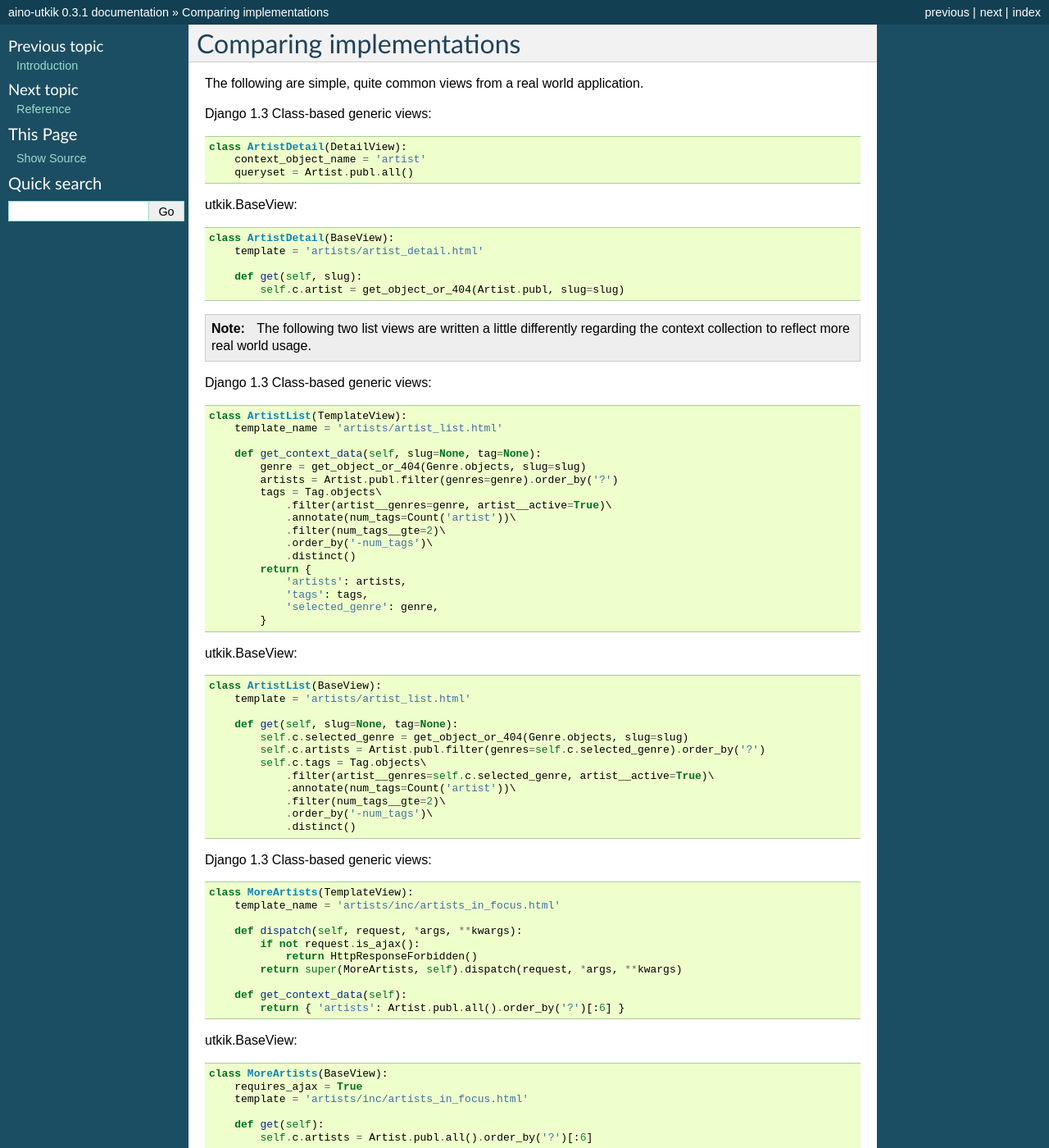
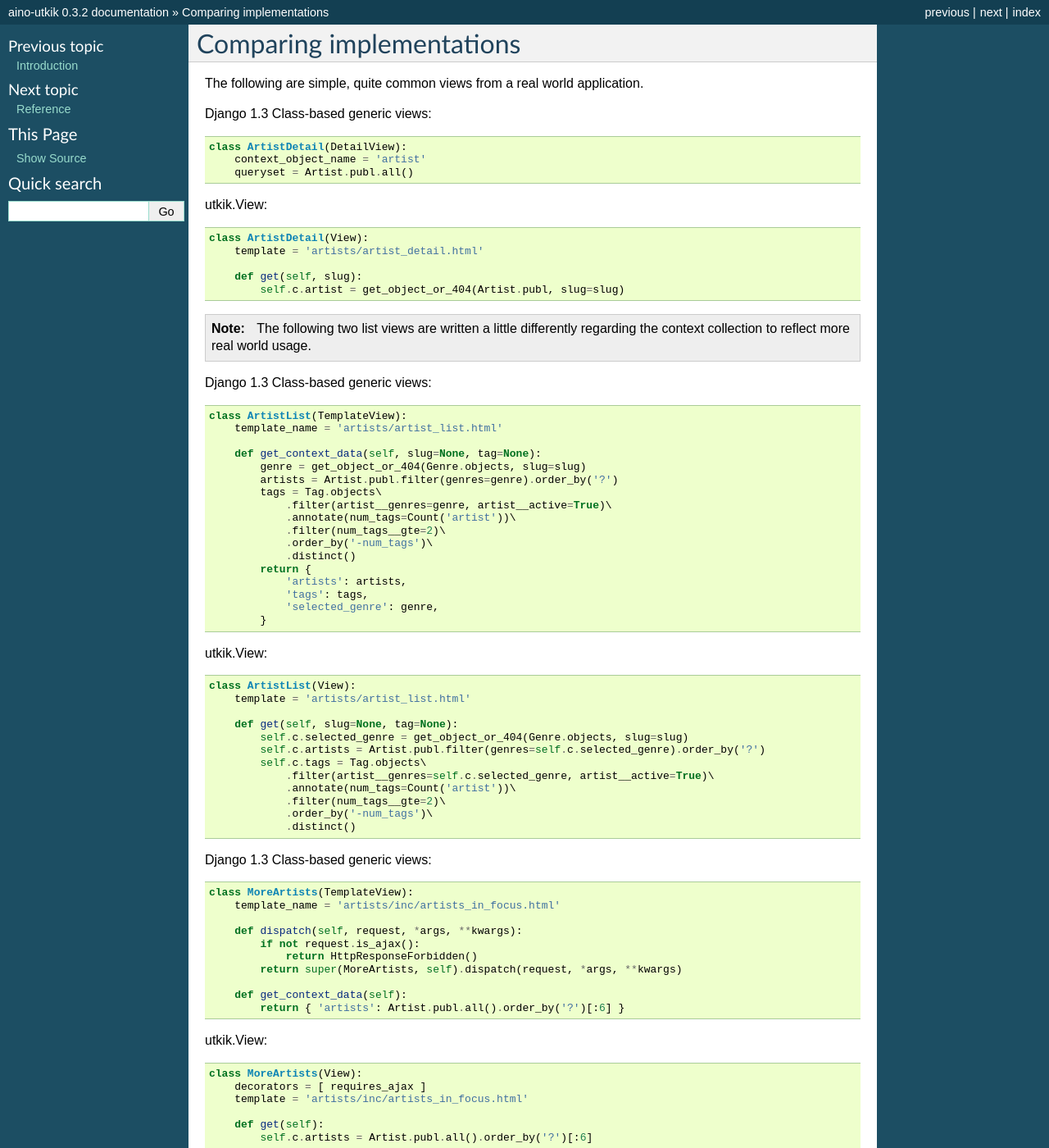
Before and after one commit to sorl/aino-utkik, a Sphinx documentation site: the page built from docs/compare.rst, in a window 1280 px wide and 1400 px high. Shown: the whole window at 82% size. Built offline with Sphinx 7.4.7, drawn with Linux system fonts in a browser that asks for light colours; some of the changed text lies outside the part shown.

Commit message:
thanks SmileyChris

```diff
--- a/README.rst
+++ b/README.rst
@@ -18,16 +18,16 @@
     # news/views.py
     from django.shortcuts import get_object_or_404
     from news.models import News
-    from utkik import BaseView
+    from utkik import View
 
-    class NewsDetailView(BaseView):
+    class NewsDetailView(View):
         template = 'news/news_detail.html'
 
         def get(self, slug):
             self.c.news = get_object_or_404(News.objects, slug=slug)
 
 
-    class NewsListView(BaseView):
+    class NewsListView(View):
         template = 'news/news_list.html'
 
         def get(self):
--- a/docs/compare.rst
+++ b/docs/compare.rst
@@ -6,7 +6,7 @@
 The following are simple, quite common views from a real world application.
 
 .. |cbv| replace:: Django 1.3 Class-based generic views
-.. |utkik| replace:: utkik.BaseView
+.. |utkik| replace:: utkik.View
 
 |cbv|::
 
@@ -16,7 +16,7 @@
 
 |utkik|::
 
-    class ArtistDetail(BaseView):
+    class ArtistDetail(View):
         template = 'artists/artist_detail.html'
 
         def get(self, slug):
@@ -47,7 +47,7 @@
 
 |utkik|::
 
-    class ArtistList(BaseView):
+    class ArtistList(View):
         template = 'artists/artist_list.html'
 
         def get(self, slug=None, tag=None):
@@ -75,8 +75,8 @@
 
 |utkik|::
 
-    class MoreArtists(BaseView):
-        requires_ajax = True
+    class MoreArtists(View):
+        decorators = [ requires_ajax ]
         template = 'artists/inc/artists_in_focus.html'
 
         def get(self):
@@ -103,7 +103,7 @@
 
 |utkik|::
 
-    class ArtistLogin(BaseView):
+    class ArtistLogin(View):
         template = 'artists/login.html'
 
         def get(self):
--- a/docs/conf.py
+++ b/docs/conf.py
@@ -48,9 +48,9 @@
 # built documents.
 #
 # The short X.Y version.
-version = '0.3.1'
+version = '0.3.2'
 # The full version, including alpha/beta/rc tags.
-release = '0.3.1'
+release = '0.3.2'
 
 # The language for content autogenerated by Sphinx. Refer to documentation
 # for a list of supported languages.
--- a/setup.py
+++ b/setup.py
@@ -3,7 +3,7 @@
 
 setup(
     name='aino-utkik',
-    version='0.3.1',
+    version='0.3.2',
     description='Small, clean code with a lazy view dispatcher and class based views for Django.',
     long_description=open('README.rst').read(),
     author='Mikko Hellsing',
@@ -13,7 +13,7 @@
     packages=find_packages(),
     zip_safe=False,
     classifiers=[
-        'Development Status :: 4 - Beta',
+        'Development Status :: 3 - Alpha',
         'Environment :: Web Environment',
         'Intended Audience :: Developers',
         'License :: OSI Approved :: BSD License',
--- a/utkik/__init__.py
+++ b/utkik/__init__.py
@@ -1 +1 @@
-from utkik.base import BaseView
+from utkik.base import View
```
Also changed, not shown: docs/quickstart.rst (+7 -7 lines), docs/reference.rst (+2 -6 lines), 3 other files.
